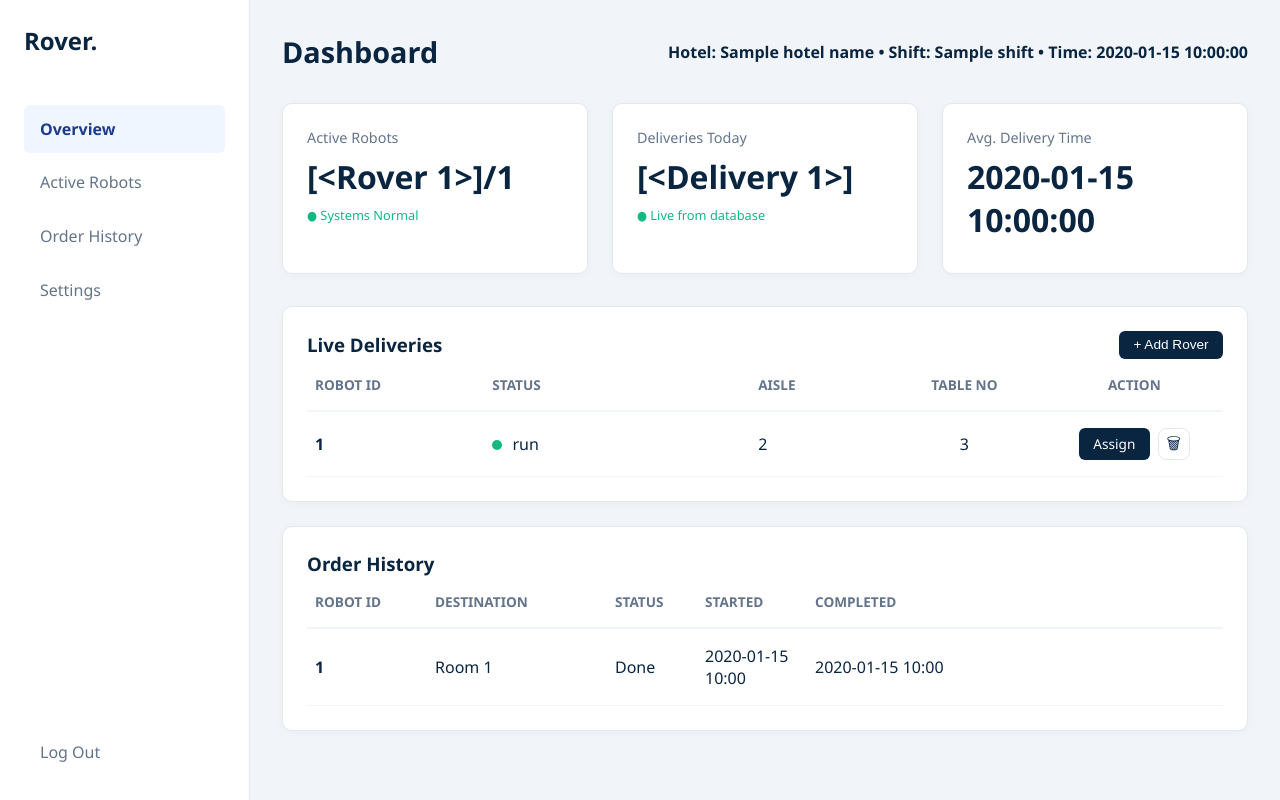
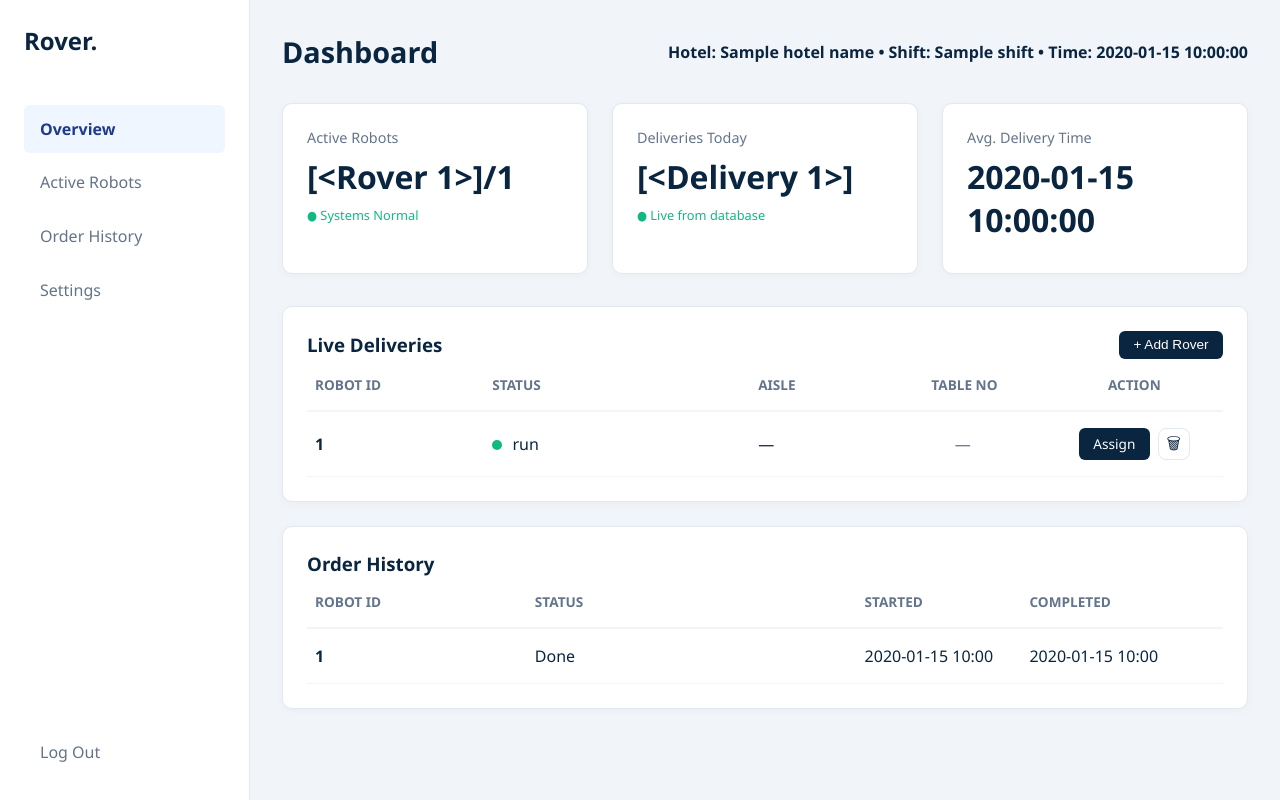
Before and after one commit to Akalya-s6282/Rover, a Flask app: template Crds/templates/index.html in a window 1280 px wide. Run offline with Flask 3, Linux system fonts and the light colour scheme; tables that the repository leaves empty hold one stand-in row (values such as "Sample post"); the template is opened without the code that fills it: values that come from a table or form of the project are taken from there, most other values are stand-ins (such as "Sample title", 1, 10 or a date in 2020).

Commit message:
Enhanced UI

```diff
--- a/Crds/rovers.py
+++ b/Crds/rovers.py
@@ -59,6 +59,9 @@ def update_position(rover_id):
             status=status
         )
         db.session.add(pos)
+        # Keep rover's latest location in sync for dashboard display
+        rover.location_lat = int(lat)
+        rover.location_lon = int(lon)
 
     # Update rover global status
     rover.status = status
--- a/Crds/templates/index.html
+++ b/Crds/templates/index.html
@@ -74,13 +74,14 @@
             {% else %}
               {% set status_class = 'status-active' %}
             {% endif %}
-            {% set aisle_str = pos.lat|string %}
+            {% set aisle_val = rover.location_lat if rover.location_lat else None %}
+            {% set table_val = rover.location_lon if rover.location_lon else None %}
             <tr>
               <td><strong>{{ rover.id }}</strong></td>
               <td><span class="status-dot {{ status_class }}"></span> {{ status_text }}</td>
-              <td>{{ pos.lat }}</td>
-              {% if pos.lon is not none %}
-              <td class="col-center">{{ pos.lon }}</td>
+              <td>{{ aisle_val if aisle_val is not none else '—' }}</td>
+              {% if table_val is not none %}
+              <td class="col-center">{{ table_val }}</td>
               {% else %}
               <td class="col-center placeholder">—</td>
               {% endif %}
@@ -136,7 +137,6 @@
           <thead>
             <tr>
               <th>ROBOT ID</th>
-              <th>DESTINATION</th>
               <th>STATUS</th>
               <th>STARTED</th>
               <th>COMPLETED</th>
@@ -146,13 +146,6 @@
             {% for delivery in order_history %}
             <tr>
               <td><strong>{{ delivery.rover_id }}</strong></td>
-              <td>
-                {% if delivery.destination_lon is not none %}
-                  Room {{ delivery.destination_lon }}
-                {% else %}
-                  —
-                {% endif %}
-              </td>
               <td>{{ delivery.status.replace('_', ' ').title() }}</td>
               <td>
                 {% if delivery.started_at %}
@@ -171,7 +164,7 @@
             </tr>
             {% else %}
             <tr>
-              <td colspan="5">No deliveries yet.</td>
+              <td colspan="4">No deliveries yet.</td>
             </tr>
             {% endfor %}
           </tbody>
```
